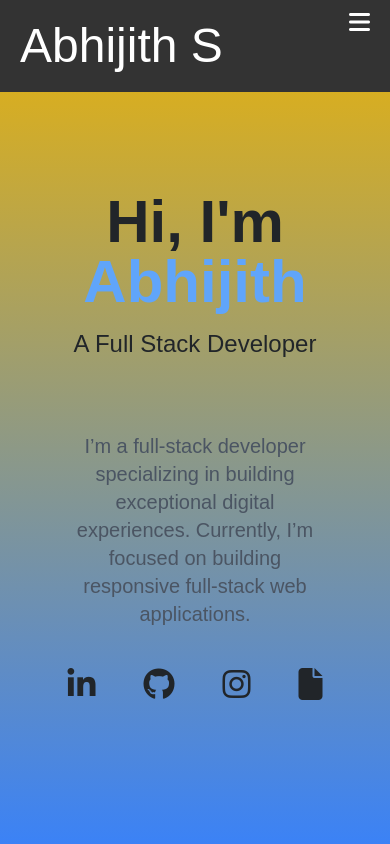
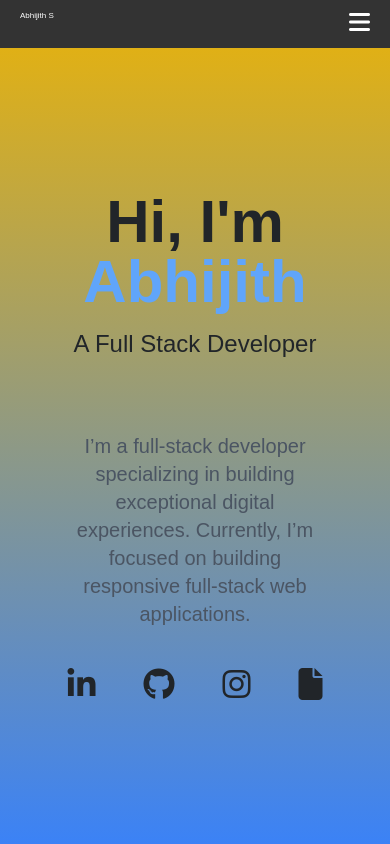
Before and after one commit to AbhijithKollam/Myportfolio, a React (Create React App) app: page / in a window 390 px wide. Shown: the top 844 px of the page. Built offline with nearby package versions, Linux system fonts and the light colour scheme.

Commit message:
Header font size adjust

```diff
--- a/src/styles/Header.css
+++ b/src/styles/Header.css
@@ -14,8 +14,30 @@ body {
 }
 
 .brand {
-  font-size: 3em;
+  font-size: 3em; /* Default for laptop view */
 }
+
+/* Tablet View */
+@media (max-width: 1024px) {
+  .brand {
+    font-size: 2em;
+  }
+}
+
+/* Mobile View */
+@media (max-width: 768px) {
+  .brand {
+    font-size: 1em;
+  }
+}
+
+/* Small Mobile View */
+@media (max-width: 480px) {
+  .brand {
+    font-size: 0.5em;
+  }
+}
+
 
 .nav-icon {
   display: none; /* Hide the nav icon by default */
```
